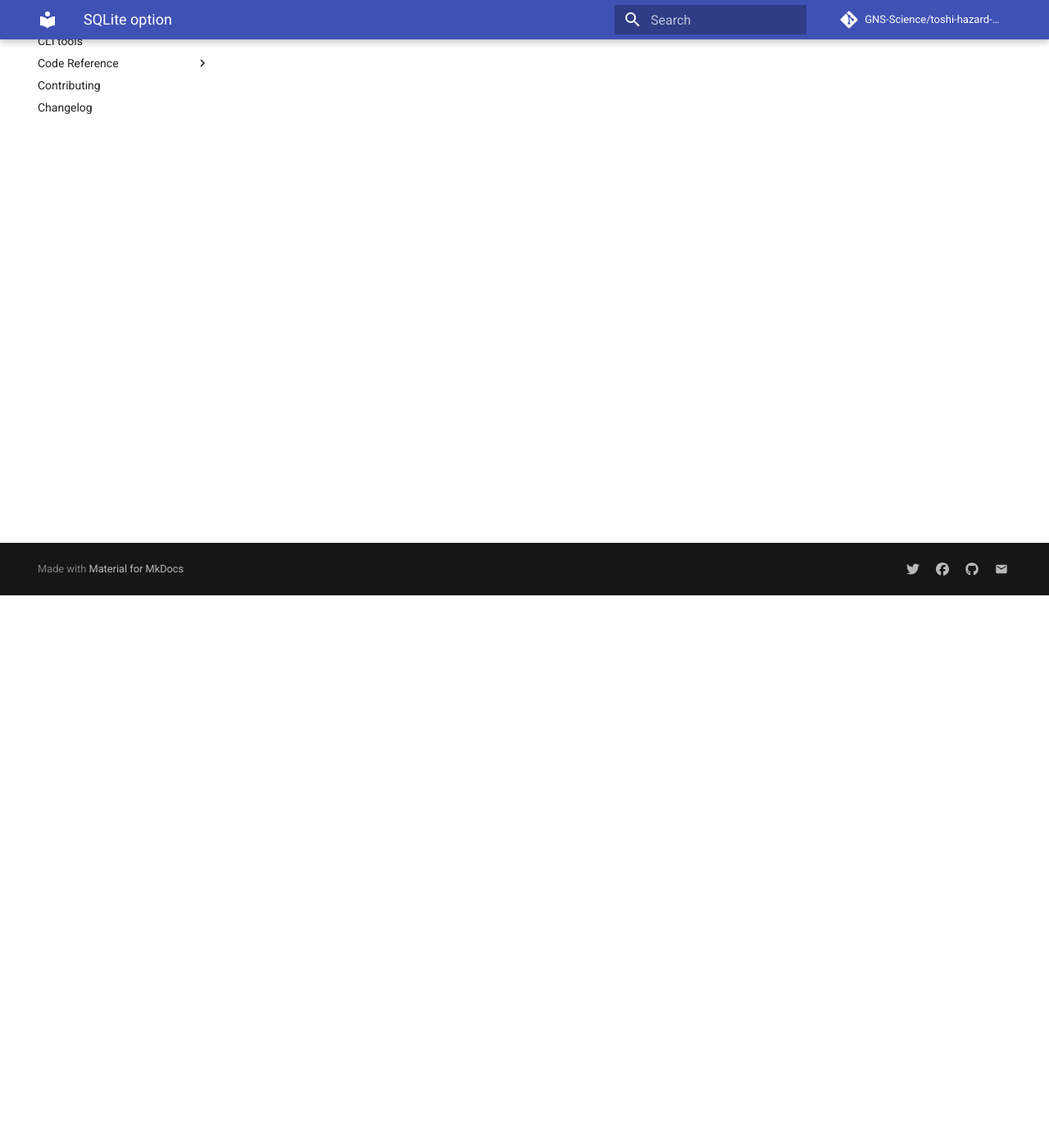
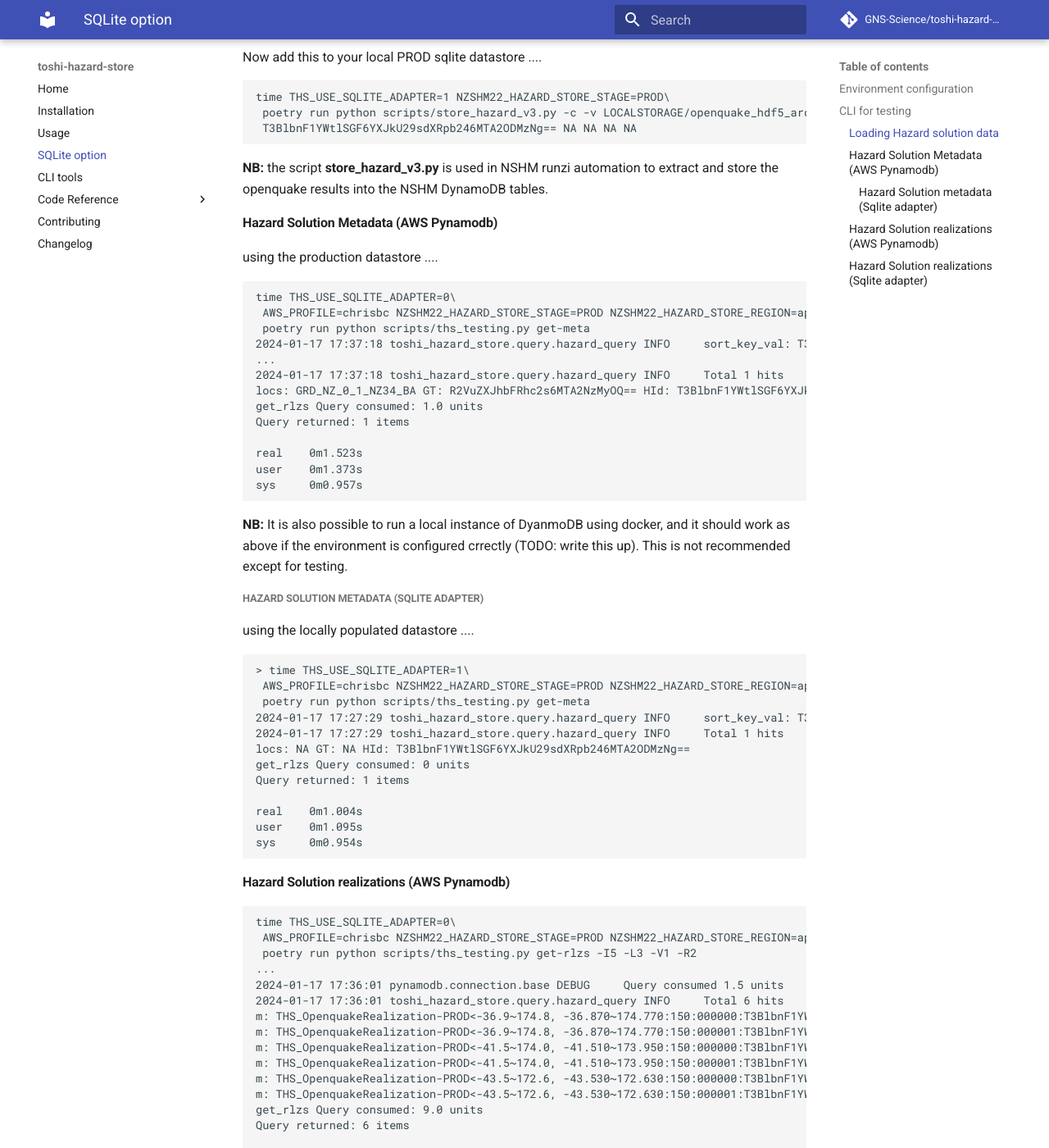
Before and after one commit to ucgmsim/toshi-hazard-store, an MkDocs documentation site: the page built from docs/sqlite_adapter_usage.md, in a window 1280 px wide and 1400 px high, scrolled down 674 px. Shown: the whole window at 82% size. Built offline with MkDocs 1.6.1 and Material for MkDocs 9.7.7, drawn with Linux system fonts in a browser that asks for light colours; comment, search, counter and statistics services are not loaded; some of the changed text lies outside the part shown.

Commit message:
update cli docs;

````diff
--- a/docs/sqlite_adapter_usage.md
+++ b/docs/sqlite_adapter_usage.md
@@ -14,5 +14,104 @@
 ```
 ## CLI for testing
 
-We pro
-'
+Some examples using the CLI scripts
+
+### Loading Hazard solution data
+
+First, download obtain the exaplme openquake output HDF5 file from http://simple-toshi-ui.s3-website-ap-southeast-2.amazonaws.com/FileDetail/RmlsZToxMDM4NjY2 and extract it to a local filesystem.
+
+Now add this to your local PROD sqlite datastore ....
+```
+time THS_USE_SQLITE_ADAPTER=1 NZSHM22_HAZARD_STORE_STAGE=PROD\
+ poetry run python scripts/store_hazard_v3.py -c -v LOCALSTORAGE/openquake_hdf5_archive-T3BlbnF1YWtlSGF6YXJkVGFzazoxMDY3NDMw/calc_1.hdf5\
+ T3BlbnF1YWtlSGF6YXJkU29sdXRpb246MTA2ODMzNg== NA NA NA NA
+
+```
+
+**NB:** the script **store_hazard_v3.py** is used in NSHM runzi automation to extract and store the openquake results into the NSHM DynamoDB tables.
+
+
+### Hazard Solution Metadata (AWS Pynamodb)
+
+using the production datastore ....
+
+```
+time THS_USE_SQLITE_ADAPTER=0\
+ AWS_PROFILE=chrisbc NZSHM22_HAZARD_STORE_STAGE=PROD NZSHM22_HAZARD_STORE_REGION=ap-southeast-2\
+ poetry run python scripts/ths_testing.py get-meta
+2024-01-17 17:37:18 toshi_hazard_store.query.hazard_query INFO     sort_key_val: T3BlbnF1YWtlSGF6YXJkU29sdXRpb246MTA2ODMzNg==:150
+...
+2024-01-17 17:37:18 toshi_hazard_store.query.hazard_query INFO     Total 1 hits
+locs: GRD_NZ_0_1_NZ34_BA GT: R2VuZXJhbFRhc2s6MTA2NzMyOQ== HId: T3BlbnF1YWtlSGF6YXJkU29sdXRpb246MTA2ODMzNg==
+get_rlzs Query consumed: 1.0 units
+Query returned: 1 items
+
+real    0m1.523s
+user    0m1.373s
+sys     0m0.957s
+```
+
+**NB:** It is also possible to run a local instance of DyanmoDB using docker, and it should work as above if the environment is configured crrectly (TODO: write this up). This is not recommended except for testing.
+
+#### Hazard Solution metadata (Sqlite adapter)
+
+using the locally populated datastore ....
+
+```
+> time THS_USE_SQLITE_ADAPTER=1\
+ AWS_PROFILE=chrisbc NZSHM22_HAZARD_STORE_STAGE=PROD NZSHM22_HAZARD_STORE_REGION=ap-southeast-2\
+ poetry run python scripts/ths_testing.py get-meta
+2024-01-17 17:27:29 toshi_hazard_store.query.hazard_query INFO     sort_key_val: T3BlbnF1YWtlSGF6YXJkU29sdXRpb246MTA2ODMzNg==:150
+2024-01-17 17:27:29 toshi_hazard_store.query.hazard_query INFO     Total 1 hits
+locs: NA GT: NA HId: T3BlbnF1YWtlSGF6YXJkU29sdXRpb246MTA2ODMzNg==
+get_rlzs Query consumed: 0 units
+Query returned: 1 items
+
+real    0m1.004s
+user    0m1.095s
+sys     0m0.954s
+```
+
+### Hazard Solution realizations (AWS Pynamodb)
+
+```
+time THS_USE_SQLITE_ADAPTER=0\
+ AWS_PROFILE=chrisbc NZSHM22_HAZARD_STORE_STAGE=PROD NZSHM22_HAZARD_STORE_REGION=ap-southeast-2\
+ poetry run python scripts/ths_testing.py get-rlzs -I5 -L3 -V1 -R2
+...
+2024-01-17 17:36:01 pynamodb.connection.base DEBUG     Query consumed 1.5 units
+2024-01-17 17:36:01 toshi_hazard_store.query.hazard_query INFO     Total 6 hits
+m: THS_OpenquakeRealization-PROD<-36.9~174.8, -36.870~174.770:150:000000:T3BlbnF1YWtlSGF6YXJkU29sdXRpb246MTA2ODMzNg==>
+m: THS_OpenquakeRealization-PROD<-36.9~174.8, -36.870~174.770:150:000001:T3BlbnF1YWtlSGF6YXJkU29sdXRpb246MTA2ODMzNg==>
+m: THS_OpenquakeRealization-PROD<-41.5~174.0, -41.510~173.950:150:000000:T3BlbnF1YWtlSGF6YXJkU29sdXRpb246MTA2ODMzNg==>
+m: THS_OpenquakeRealization-PROD<-41.5~174.0, -41.510~173.950:150:000001:T3BlbnF1YWtlSGF6YXJkU29sdXRpb246MTA2ODMzNg==>
+m: THS_OpenquakeRealization-PROD<-43.5~172.6, -43.530~172.630:150:000000:T3BlbnF1YWtlSGF6YXJkU29sdXRpb246MTA2ODMzNg==>
+m: THS_OpenquakeRealization-PROD<-43.5~172.6, -43.530~172.630:150:000001:T3BlbnF1YWtlSGF6YXJkU29sdXRpb246MTA2ODMzNg==>
+get_rlzs Query consumed: 9.0 units
+Query returned: 6 items
+
+real    0m2.337s
+user    0m1.563s
+sys     0m0.966s
+```
+
+### Hazard Solution realizations (Sqlite adapter)
+
+```
+time THS_USE_SQLITE_ADAPTER=1\
+ AWS_PROFILE=chrisbc NZSHM22_HAZARD_STORE_STAGE=PROD NZSHM22_HAZARD_STORE_REGION=ap-southeast-2\
+  poetry run python scripts/ths_testing.py get-rlzs -I5 -L3 -V1 -R2
+2024-01-17 17:32:32 toshi_hazard_store.query.hazard_query INFO     Total 6 hits
+m: THS_OpenquakeRealization-PROD<-36.9~174.8, -36.870~174.770:150:000000:T3BlbnF1YWtlSGF6YXJkU29sdXRpb246MTA2ODMzNg==>
+m: THS_OpenquakeRealization-PROD<-36.9~174.8, -36.870~174.770:150:000001:T3BlbnF1YWtlSGF6YXJkU29sdXRpb246MTA2ODMzNg==>
+m: THS_OpenquakeRealization-PROD<-41.5~174.0, -41.510~173.950:150:000000:T3BlbnF1YWtlSGF6YXJkU29sdXRpb246MTA2ODMzNg==>
+m: THS_OpenquakeRealization-PROD<-41.5~174.0, -41.510~173.950:150:000001:T3BlbnF1YWtlSGF6YXJkU29sdXRpb246MTA2ODMzNg==>
+m: THS_OpenquakeRealization-PROD<-43.5~172.6, -43.530~172.630:150:000000:T3BlbnF1YWtlSGF6YXJkU29sdXRpb246MTA2ODMzNg==>
+m: THS_OpenquakeRealization-PROD<-43.5~172.6, -43.530~172.630:150:000001:T3BlbnF1YWtlSGF6YXJkU29sdXRpb246MTA2ODMzNg==>
+get_rlzs Query consumed: 0 units
+Query returned: 6 items
+
+real    0m1.019s
+user    0m1.051s
+sys     0m1.030s
+```
````
Also changed, not shown: docs/cli.md (+2 -2 lines).
